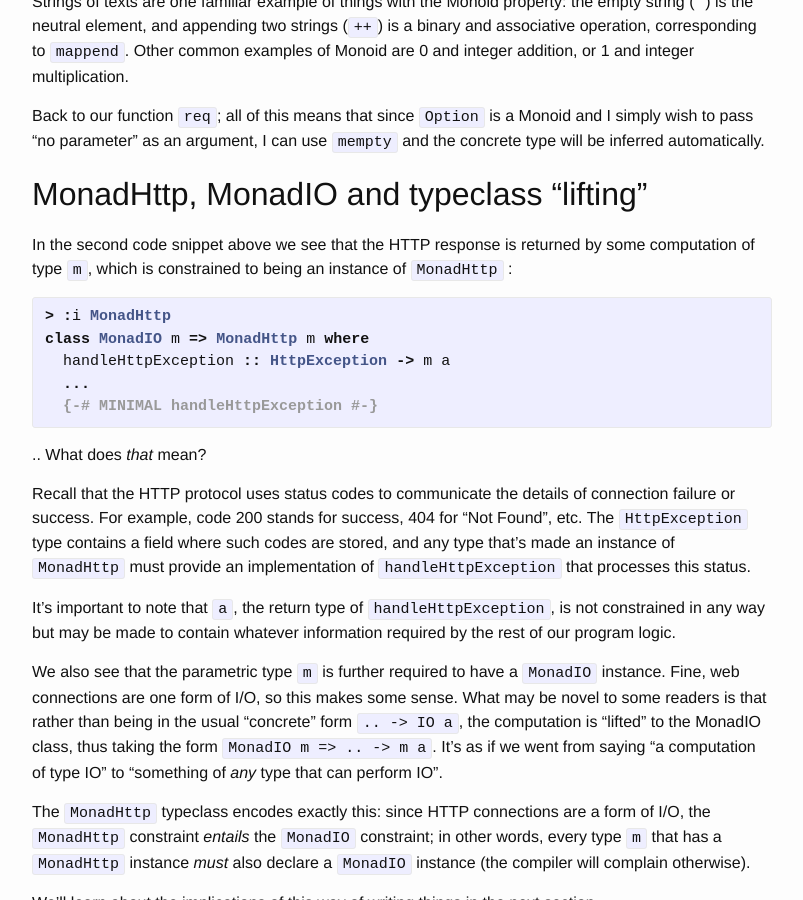
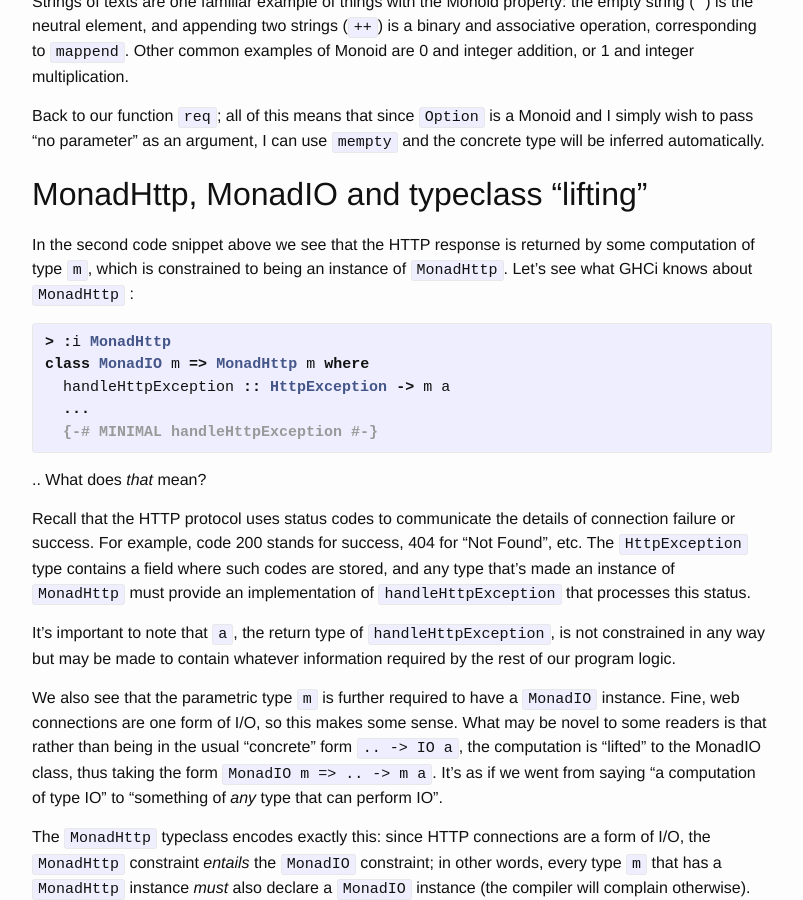
Before and after one commit to ocramz/ocramz.github.io, a Jekyll site: the page built from _posts/2017-11-30-growing-software-architecture.markdown, in a window 1280 px wide and 900 px high, scrolled down 2012 px. Shown: the whole window, without its empty margins (238-1041 px from the left). Built offline with Jekyll 4.4.1, drawn with Linux system fonts in a browser that asks for light colours.

Commit message:
blog update

```diff
--- a/_posts/2017-11-30-growing-software-architecture.markdown
+++ b/_posts/2017-11-30-growing-software-architecture.markdown
@@ -74,7 +74,7 @@ Back to our function `req`; all of this means that since `Option` is a Monoid an
 MonadHttp, MonadIO and typeclass "lifting"
 ----------------------------------------
 
-In the second code snippet above we see that the HTTP response is returned by some computation of type `m`, which is constrained to being an instance of `MonadHttp` :
+In the second code snippet above we see that the HTTP response is returned by some computation of type `m`, which is constrained to being an instance of `MonadHttp`. Let's see what GHCi knows about `MonadHttp` :
 
 {% highlight haskell %}
 > :i MonadHttp
@@ -244,9 +244,9 @@ Since `Cloud` is an instance of Monad we can chain any number of such computatio
 {% highlight haskell %}
 total :: HasCredentials c => Handle c -> IO a
 total hdl = runCloudIO hdl $ do
-   c <- cloudAuth
-   cloud2 c
-   d <- cloud3 c
+   x <- cloudAuth
+   cloud2 x
+   y <- cloud3 x
    ...
 {% endhighlight %}
 
```
Also changed, not shown: 2 other files.
